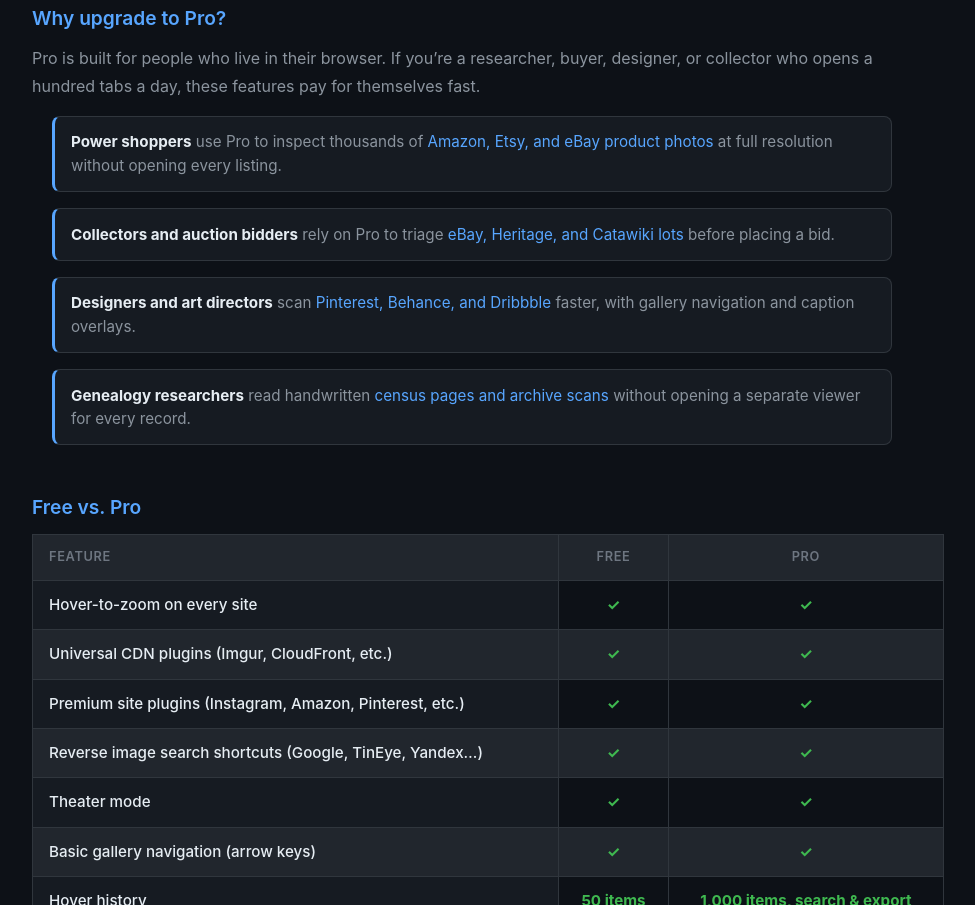
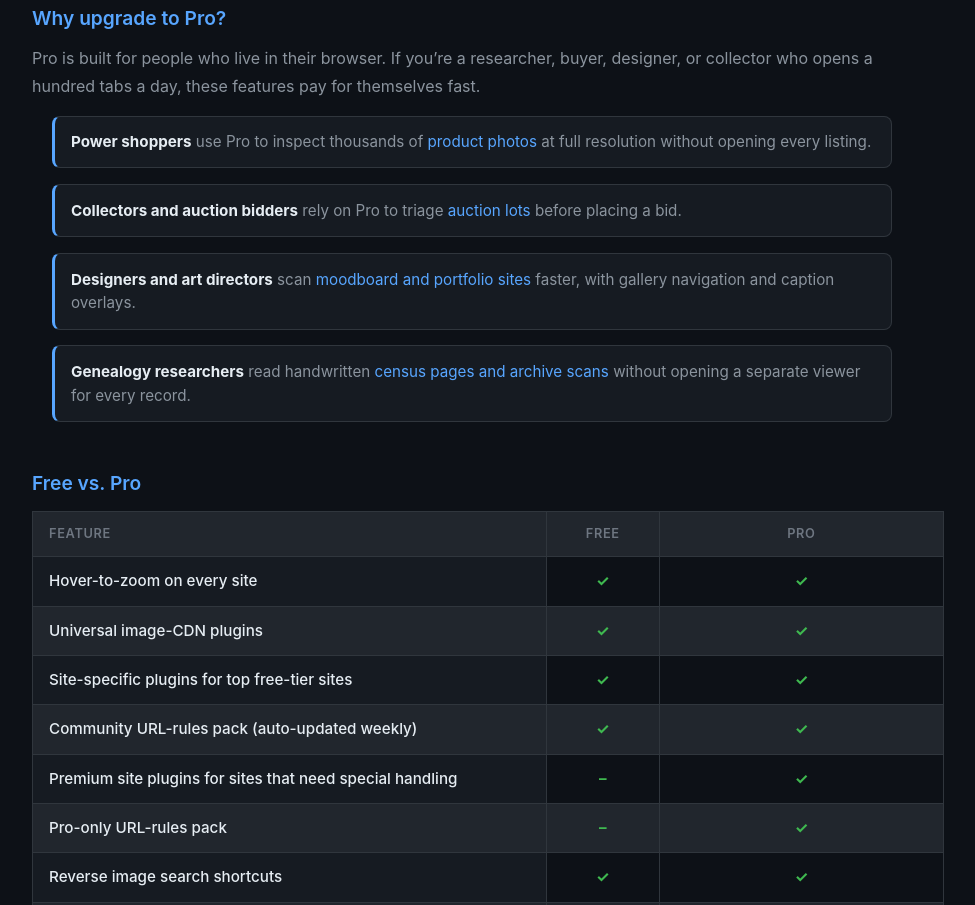
Before and after one commit to Lost-Rabbit-Digital/UltraZoomWebsite, an Astro site: page /pricing in a window 1280 px wide. Shown: the part 572-1477 px from the top of the page, without its empty margins (152-1127 px from the left). Built offline with nearby package versions, Linux system fonts and the light colour scheme; Astro itself is replaced by a stand-in of ours.

Commit message:
pricing: fix Free/Pro plugin row, add URL-rules pack rows
The compare table previously had "Premium site plugins (Instagram,
Amazon, Pinterest, etc.)" marked as included on Free, but Instagram
is Pro-only per the extension's plugin registry. Replace that row
with three accurate rows: universal image-CDN plugins (free), free-
tier site-specific plugins (free), and premium site plugins for sites
that need special handling (Pro). Also adds the community URL-rules
pack as a free feature and the Pro-only URL-rules pack as a Pro
feature.

Also drops branded examples from the why-pro use-case bullets
("Amazon, Etsy, eBay" / "eBay, Heritage, Catawiki" / "Pinterest,
Behance, Dribbble") in favor of category descriptors. The blog post
links are unchanged so the use-case detail still surfaces one click
away.

```diff
--- a/src/pages/pricing.astro
+++ b/src/pages/pricing.astro
@@ -48,9 +48,9 @@
             <h2>Why upgrade to Pro?</h2>
             <p>Pro is built for people who live in their browser. If you&rsquo;re a researcher, buyer, designer, or collector who opens a hundred tabs a day, these features pay for themselves fast.</p>
             <ul class="why-pro-list">
-                <li><strong>Power shoppers</strong> use Pro to inspect thousands of <a href="/blog/online-shopping-product-photo-zoom">Amazon, Etsy, and eBay product photos</a> at full resolution without opening every listing.</li>
-                <li><strong>Collectors and auction bidders</strong> rely on Pro to triage <a href="/blog/collector-auction-photo-zoom">eBay, Heritage, and Catawiki lots</a> before placing a bid.</li>
-                <li><strong>Designers and art directors</strong> scan <a href="/blog/designer-moodboard-hover-zoom">Pinterest, Behance, and Dribbble</a> faster, with gallery navigation and caption overlays.</li>
+                <li><strong>Power shoppers</strong> use Pro to inspect thousands of <a href="/blog/online-shopping-product-photo-zoom">product photos</a> at full resolution without opening every listing.</li>
+                <li><strong>Collectors and auction bidders</strong> rely on Pro to triage <a href="/blog/collector-auction-photo-zoom">auction lots</a> before placing a bid.</li>
+                <li><strong>Designers and art directors</strong> scan <a href="/blog/designer-moodboard-hover-zoom">moodboard and portfolio sites</a> faster, with gallery navigation and caption overlays.</li>
                 <li><strong>Genealogy researchers</strong> read handwritten <a href="/blog/genealogy-archive-photo-zoom">census pages and archive scans</a> without opening a separate viewer for every record.</li>
             </ul>
         </section>
@@ -73,17 +73,32 @@
                         <td aria-label="Included">&#10003;</td>
                     </tr>
                     <tr>
-                        <th scope="row">Universal CDN plugins (Imgur, CloudFront, etc.)</th>
+                        <th scope="row">Universal image-CDN plugins</th>
                         <td aria-label="Included">&#10003;</td>
                         <td aria-label="Included">&#10003;</td>
                     </tr>
                     <tr>
-                        <th scope="row">Premium site plugins (Instagram, Amazon, Pinterest, etc.)</th>
+                        <th scope="row">Site-specific plugins for top free-tier sites</th>
                         <td aria-label="Included">&#10003;</td>
                         <td aria-label="Included">&#10003;</td>
                     </tr>
                     <tr>
-                        <th scope="row">Reverse image search shortcuts (Google, TinEye, Yandex&hellip;)</th>
+                        <th scope="row">Community URL-rules pack (auto-updated weekly)</th>
+                        <td aria-label="Included">&#10003;</td>
+                        <td aria-label="Included">&#10003;</td>
+                    </tr>
+                    <tr>
+                        <th scope="row">Premium site plugins for sites that need special handling</th>
+                        <td aria-label="Not included">&ndash;</td>
+                        <td aria-label="Included">&#10003;</td>
+                    </tr>
+                    <tr>
+                        <th scope="row">Pro-only URL-rules pack</th>
+                        <td aria-label="Not included">&ndash;</td>
+                        <td aria-label="Included">&#10003;</td>
+                    </tr>
+                    <tr>
+                        <th scope="row">Reverse image search shortcuts</th>
                         <td aria-label="Included">&#10003;</td>
                         <td aria-label="Included">&#10003;</td>
                     </tr>
```
